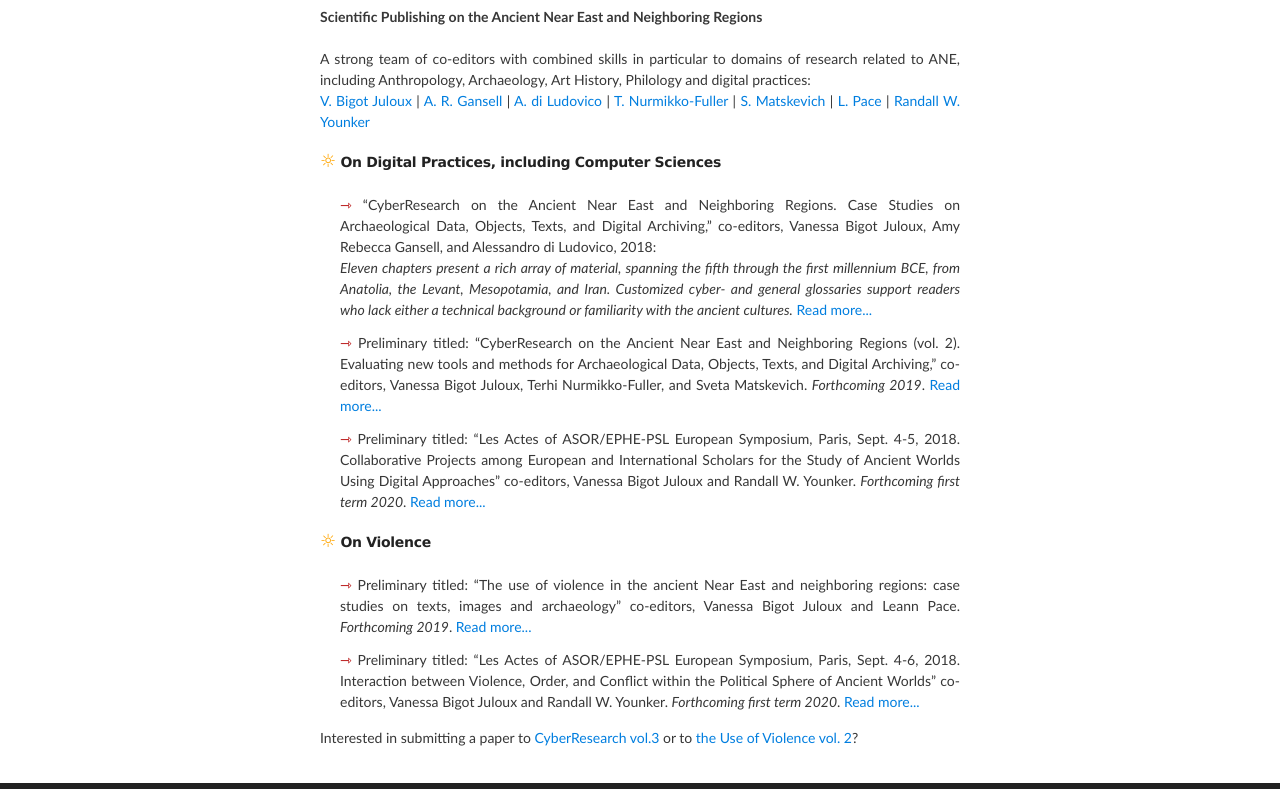
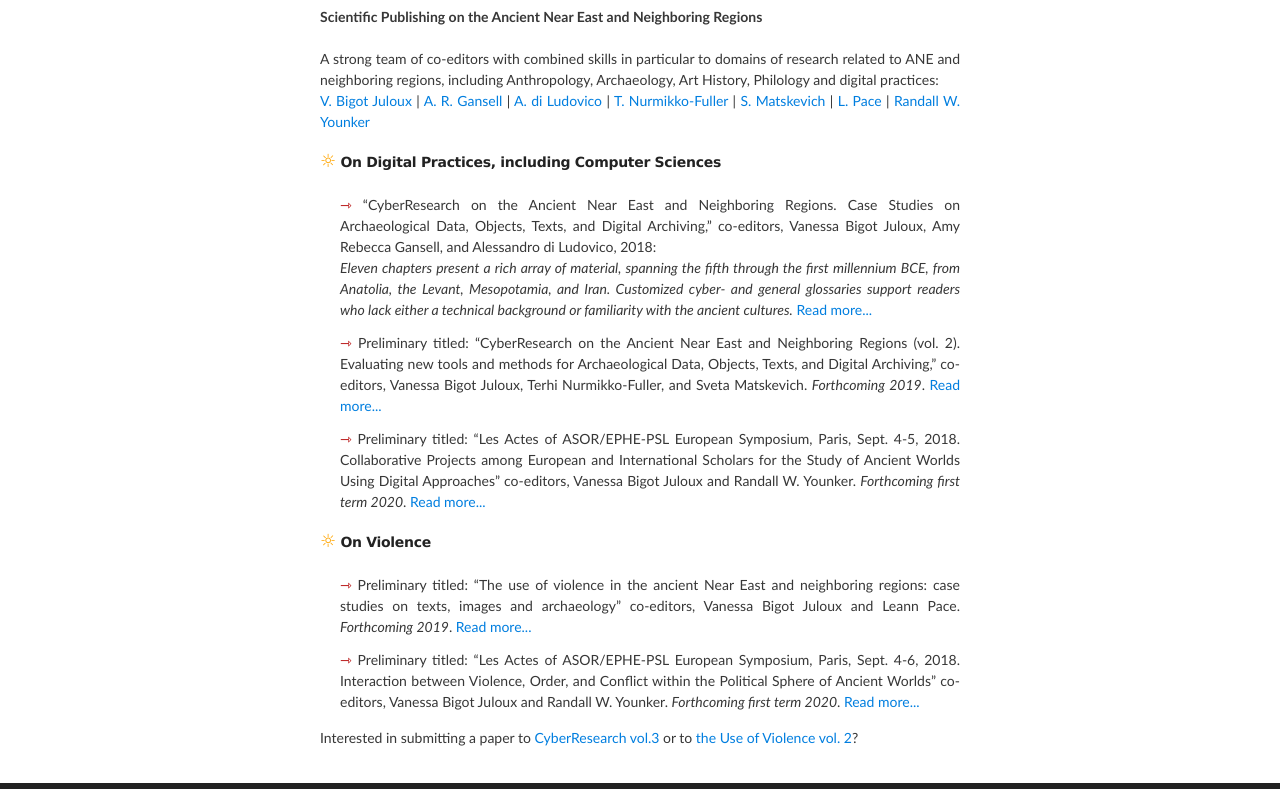
Before and after one commit to vbigot-juloux/ane-research-humanities, a Jekyll site: the page built from index.md, in a window 1280 px wide, cut to the strip 202-991 px from the top of the page. Built offline with Jekyll 4.4.1, drawn with Linux system fonts in a browser that asks for light colours; the repository's description, which GitHub fills in, is left out.

Commit message:
Update index.md

```diff
--- a/index.md
+++ b/index.md
@@ -12,7 +12,7 @@ title: home
 **Scientific Publishing on the Ancient Near East and Neighboring Regions**
 <br />
 <br />
-A strong team of co-editors with combined skills in particular to domains of research related to ANE, including Anthropology, Archaeology, Art History, Philology and digital practices: <br />
+A strong team of co-editors with combined skills in particular to domains of research related to ANE and neighboring regions, including Anthropology, Archaeology, Art History, Philology and digital practices: <br />
 <a href="About#bigot-juloux">V. Bigot Juloux</a> | <a href="About#gansell">A. R. Gansell</a> | <a href="About#ludovico">A. di Ludovico</a> | <a href="About#nurmikko-fuller">T. Nurmikko-Fuller</a> | <a href="About#matskevich">S. Matskevich</a> | <a href="About#pace">L. Pace</a> | <a href="About#younker">Randall W. Younker</a>
 
 <h2> <span style="color:orange; font-size: 18px">&#9788;</span> On Digital Practices, including Computer Sciences</h2>
```
